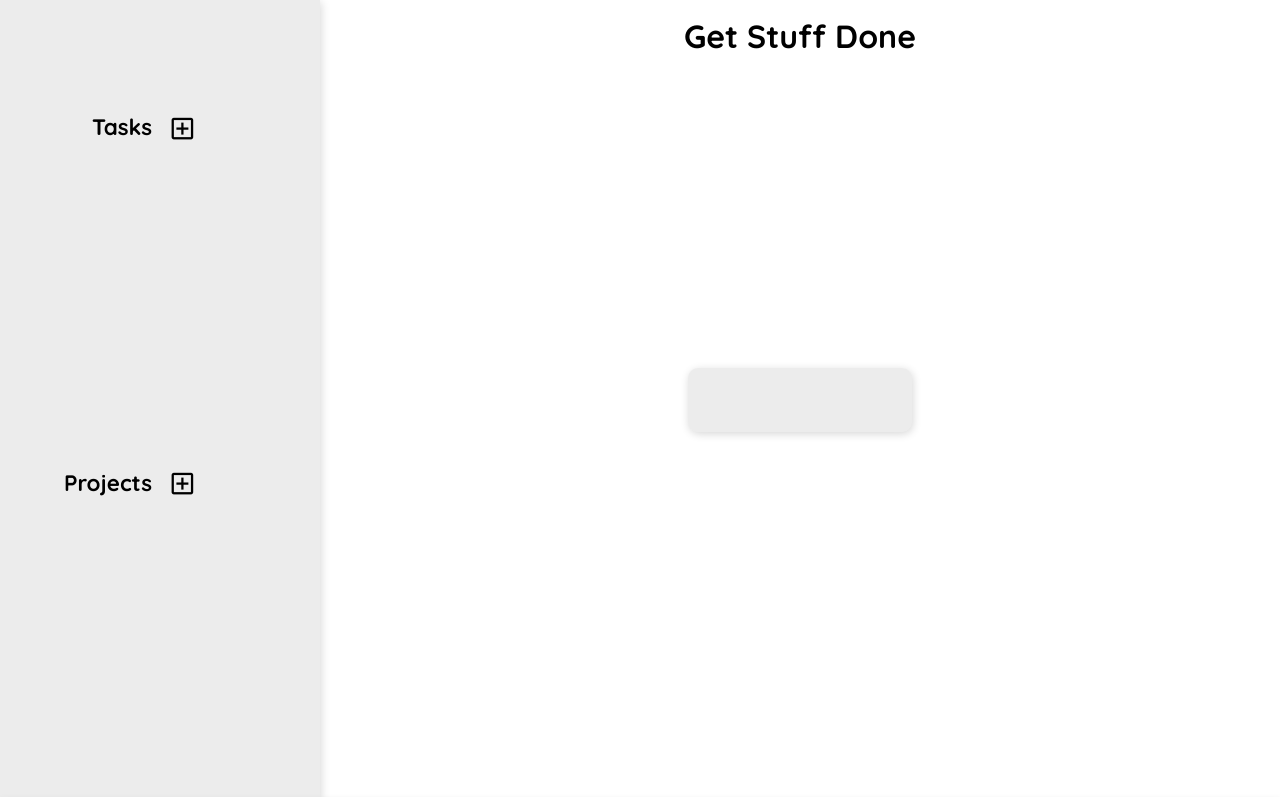
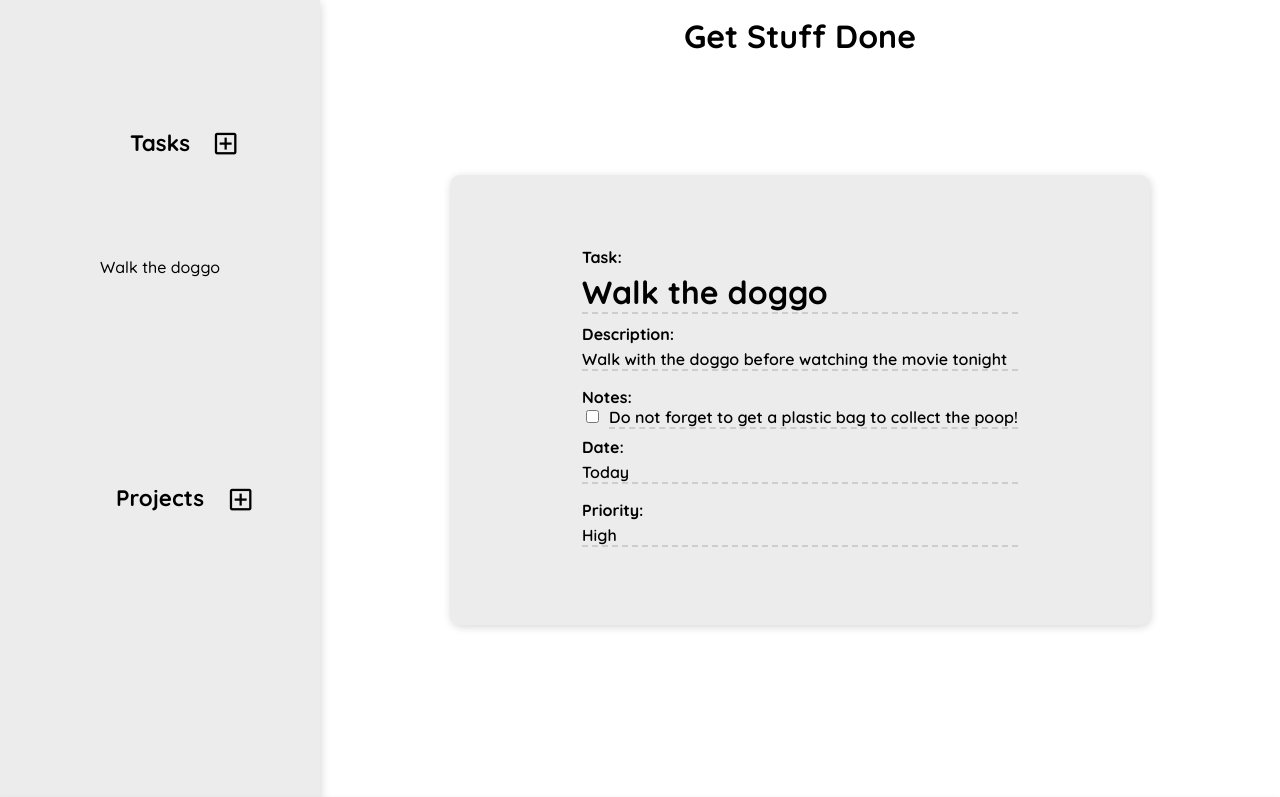
Before and after one commit to joviscab/todo-list, a website built with webpack: page src/index.html in a window 1280 px wide. Shown: the top 797 px of the page. Built offline with nearby package versions, Linux system fonts and the light colour scheme.

Commit message:
change modules organization and sketch function distribuitions

```diff
--- /dev/null
+++ b/src/defaultTask.js
@@ -0,0 +1,84 @@
+const content = document.querySelector('.content');
+const taskList = document.querySelector('.tasks-list');
+
+function showDefaultTask() {
+
+    const taskListContainer = document.createElement('div');
+    taskListContainer.classList.add('task-list-container');
+
+    const defaultTaskListTitle = document.createElement('h3');
+    defaultTaskListTitle.innerText = 'Walk the doggo';
+    defaultTaskListTitle.classList.add('default-task-list-title');
+    taskListContainer.appendChild(defaultTaskListTitle);
+
+    const taskContainer = document.createElement('div');
+    taskContainer.classList.add('task-container');
+
+    const defaultTaskTitleLabel = document.createElement('label');
+    defaultTaskTitleLabel.innerText = 'Task:';
+    defaultTaskTitleLabel.classList.add('default-task-title-label');
+    taskContainer.appendChild(defaultTaskTitleLabel);
+
+    const defaultTaskTitle = document.createElement('h1');
+    defaultTaskTitle.innerText = 'Walk the doggo';
+    defaultTaskTitle.classList.add('default-task-title');
+    taskContainer.appendChild(defaultTaskTitle);
+
+    const defaultTaskDescriptionLabel = document.createElement('label');
+    defaultTaskDescriptionLabel.innerText = 'Description:';
+    defaultTaskDescriptionLabel.classList.add('default-task-description-label');
+    taskContainer.appendChild(defaultTaskDescriptionLabel);
+
+    const defaultTaskDescription = document.createElement('p');
+    defaultTaskDescription.innerText = 'Walk with the doggo before watching the movie tonight';
+    defaultTaskDescription.classList.add('default-task-description');
+    taskContainer.appendChild(defaultTaskDescription);
+
+    const defaultTaskNotesTitle = document.createElement('label');
+    defaultTaskNotesTitle.innerText = 'Notes:';
+    defaultTaskNotesTitle.classList.add('default-task-notes-title');
+    taskContainer.appendChild(defaultTaskNotesTitle);
+
+    const defaultTaskNotes = document.createElement('input');
+    defaultTaskNotes.type = 'checkbox';
+    defaultTaskNotes.classList.add('defaultTaskNotes');
+
+    // Create a label for the checkbox
+    const defaultTaskNotesLabel = document.createElement('label');
+    defaultTaskNotesLabel.innerText = 'Do not forget to get a plastic bag to collect the poop!';
+    defaultTaskNotesLabel.classList.add('default-task-notes-label');
+
+    // Associate the label with the checkbox
+    const checkboxId = 'default-task-notes-checkbox';
+    defaultTaskNotes.id = checkboxId;
+    defaultTaskNotesLabel.htmlFor = checkboxId;
+
+    taskContainer.appendChild(defaultTaskNotes);
+    taskContainer.appendChild(defaultTaskNotesLabel);
+
+    const defaultTaskDateLabel = document.createElement('label');
+    defaultTaskDateLabel.innerText = 'Date:';
+    defaultTaskDateLabel.classList.add('default-task-date-label');
+    taskContainer.appendChild(defaultTaskDateLabel);
+
+    const defaultTaskDate = document.createElement('p');
+    defaultTaskDate.innerText = 'Today';
+    defaultTaskDate.classList.add('default-task-date');
+    taskContainer.appendChild(defaultTaskDate);
+
+    const defaultTaskPriorityLabel = document.createElement('label');
+    defaultTaskPriorityLabel.innerText = 'Priority:';
+    defaultTaskPriorityLabel.classList.add('default-task-priority-label');
+    taskContainer.appendChild(defaultTaskPriorityLabel);
+
+    const defaultTaskPriority = document.createElement('p');
+    defaultTaskPriority.innerText = 'High';
+    defaultTaskPriority.classList.add('default-task-priority');
+    taskContainer.appendChild(defaultTaskPriority);
+
+
+    content.appendChild(taskContainer);
+    taskList.appendChild(taskListContainer);
+}
+
+export default showDefaultTask;
--- a/src/index.js
+++ b/src/index.js
@@ -1,9 +1,11 @@
 import '../src/style/index.css';
-import createNewTask from '../src/newTask'
+import { createNewTask } from './js/dom.js';
+import showDefaultTask from './defaultTask';
 
 const content = document.querySelector('.content');
 const newTaskButton = document.querySelector('.new-task-button');
 const newProjectButton = document.querySelector('.new-project-button');
+const defaultTaskTitleLink = document.querySelector('.default-task-list-title');
 
 // Update content function
 function updateContent(createFunction) {
@@ -12,3 +14,5 @@ function updateContent(createFunction) {
 }
 
 newTaskButton.addEventListener('click', () => updateContent(createNewTask));
+
+showDefaultTask();
--- /dev/null
+++ b/src/js/dom.js
@@ -0,0 +1,116 @@
+// dom.js
+const content = document.querySelector('.content');
+
+export function createNewTask() {
+    // Create elements for new task form
+    const newTaskTitleLabel = document.createElement('label');
+    newTaskTitleLabel.innerText = 'Task Name';
+    newTaskTitleLabel.classList.add('new-task-title-label');
+
+    const newTaskTitle = document.createElement('input');
+    newTaskTitle.type = 'text';
+    newTaskTitle.classList.add('new-task-input');
+
+    content.appendChild(newTaskTitleLabel);
+    content.appendChild(newTaskTitle);
+
+    const newTaskDescriptionLabel = document.createElement('label');
+    newTaskDescriptionLabel.innerText = 'Description';
+    newTaskDescriptionLabel.classList.add('new-task-description-label');
+
+    const newTaskDescription = document.createElement('textarea');
+    newTaskDescription.classList.add('new-task-description-input');
+
+    content.appendChild(newTaskDescriptionLabel);
+    content.appendChild(newTaskDescription);
+
+    const newTaskNotesLabel = document.createElement('label');
+    newTaskNotesLabel.innerText = 'Notes';
+    newTaskNotesLabel.classList.add('new-task-notes-label');
+
+    const newTaskNotes = document.createElement('textarea');
+    newTaskNotes.classList.add('new-task-notes-input');
+
+    content.appendChild(newTaskNotesLabel);
+    content.appendChild(newTaskNotes);
+
+    const newTaskDateLabel = document.createElement('label');
+    newTaskDateLabel.innerText = 'Date';
+    newTaskDateLabel.classList.add('new-task-date-label');
+
+    const newTaskDateTitle = document.createElement('input');
+    newTaskDateTitle.type = 'date';
+    newTaskDateTitle.classList.add('new-task-date-input');
+
+    content.appendChild(newTaskDateLabel);
+    content.appendChild(newTaskDateTitle);
+
+    // Create and append the priority dropdown
+    const newTaskPriorityLabel = document.createElement('label');
+    newTaskPriorityLabel.innerText = 'Priority';
+    newTaskPriorityLabel.classList.add('new-task-priority-label');
+    content.appendChild(newTaskPriorityLabel);
+
+    const newTaskPriorityDropdown = document.createElement('select');
+    newTaskPriorityDropdown.classList.add('new-task-priority-dropdown');
+
+    const priorities = ['Low', 'Medium', 'High'];
+
+    priorities.forEach(priority => {
+        const option = document.createElement('option');
+        option.value = priority.toLowerCase();
+        option.textContent = priority;
+        newTaskPriorityDropdown.appendChild(option);
+    });
+
+    content.appendChild(newTaskPriorityDropdown);
+
+    const submitNewTask = document.createElement('button');
+    submitNewTask.innerText = 'Create New Task';
+    submitNewTask.classList.add('submit-button');
+    content.appendChild(submitNewTask);
+}
+
+
+
+
+
+
+export function setupEventListeners(todoList) {
+    // Event listeners for adding tasks, deleting tasks, etc.
+    // Example:
+    document.querySelector('#add-task-button').addEventListener('click', () => {
+        // Get task details from input fields
+        const taskName = document.querySelector('#task-name').value;
+        const taskDescription = document.querySelector('#task-description').value;
+
+        // Create task object
+        const task = { name: taskName, description: taskDescription };
+
+        // Add task to todoList
+        todoList.addTask(task);
+
+        // Clear input fields
+        document.querySelector('#task-name').value = '';
+        document.querySelector('#task-description').value = '';
+
+        // Update DOM to reflect changes (optional)
+        updateTaskList(todoList);
+    });
+
+    // Other event listeners
+}
+
+function updateTaskList(todoList) {
+    // Update the DOM to reflect the current state of todoList
+    // Example: Render tasks in the task list section
+    const todoListSection = document.querySelector('#todo-list');
+    todoListSection.innerHTML = '';
+
+    todoList.tasks.forEach(task => {
+        const taskElement = document.createElement('div');
+        taskElement.textContent = task.name;
+        // Append taskElement to todoListSection
+        todoListSection.appendChild(taskElement);
+    });
+}
--- a/src/style/index.css
+++ b/src/style/index.css
@@ -54,8 +54,8 @@ footer, footer > p {
 .tasks-menu {
     grid-row: 2 / 3;
     display: grid;
-    grid-template-rows: 1fr 1fr 1fr 1fr;
-    grid-template-columns: 1fr 1fr;
+    grid-template-rows: 1fr 1fr 1fr;
+    grid-template-columns: 1fr;
     justify-content: center;
     align-items: center;
     font-size: 0.7rem;
@@ -65,8 +65,8 @@ footer, footer > p {
 .projects-menu {
     grid-row: 3 / 4;
     display: grid;
-    grid-template-rows: 1fr 1fr 1fr 1fr;
-    grid-template-columns: 1fr 1fr;
+    grid-template-rows: 1fr 1fr 1fr;
+    grid-template-columns: 1fr;
     justify-content: center;
     align-items: center;
     font-size: 0.7rem;
@@ -76,21 +76,35 @@ footer, footer > p {
 .tasks-title,
 .projects-title {
     grid-row: 1 / 2;
-    justify-self: right;
-    align-self: center;
+    grid-column: 1 / 2;
+    display: flex;
+    justify-content: center;
 }
 
-.new-task-button,
-.new-project-button {
-    grid-column: 2 / 3;
+.new-task-button {
     grid-row: 1 / 2;
+    grid-column: 1 / 2;
     cursor: pointer;
-    justify-self: left;
-    align-self: center;
     background: none;
     border: none;
     padding: 0;
-    margin-top: 6px;
+    margin-top: 4px;
+    margin-right: 80px;
+    display: flex;
+    justify-content:end;
+}
+
+.new-project-button {
+    grid-row: 1 / 2;
+    grid-column: 1 / 2;
+    cursor: pointer;
+    background: none;
+    border: none;
+    padding: 0;
+    display: flex;
+    justify-content:end;
+    margin-top: 4px;
+    margin-right: 65px;
 }
 
 .new-task-button:hover,
@@ -169,3 +183,38 @@ footer, footer > p {
     box-sizing: border-box;
     overflow-wrap: break-word;
 }
+
+.task-container {
+    padding: 20px;
+    margin: 10px 0;
+}
+
+.default-task-title-label,
+.default-task-description-label,
+.default-task-notes-title,
+.default-task-date-label,
+.default-task-priority-label {
+    display: block;
+    font-weight: bold;
+    margin-top: 10px;
+}
+
+.default-task-title,
+.default-task-description,
+.default-task-date,
+.default-task-priority,
+.default-task-notes-label {
+    margin-top: 5px;
+    border-bottom: dashed 2px rgba(0, 0, 0, 0.132);
+}
+
+.defaultTaskNotes {
+    margin-right: 10px;
+}
+
+.default-task-list-title {
+    text-align: center;
+    font-size: 1rem;
+    font-weight: 500;
+    cursor: pointer;
+}
```
Also changed, not shown: src/js/app.js (added, +19 -0 lines), src/js/todoList.js (added, +13 -0 lines), src/img/logo.png (deleted).
